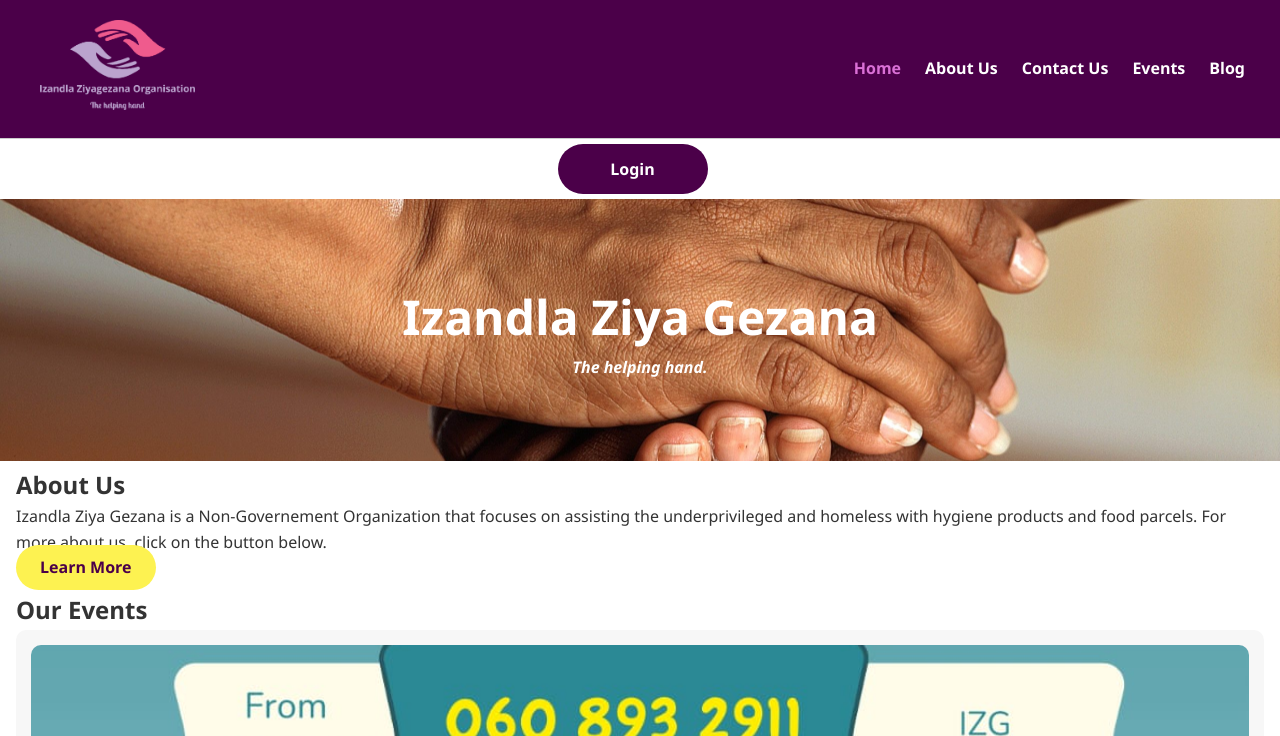
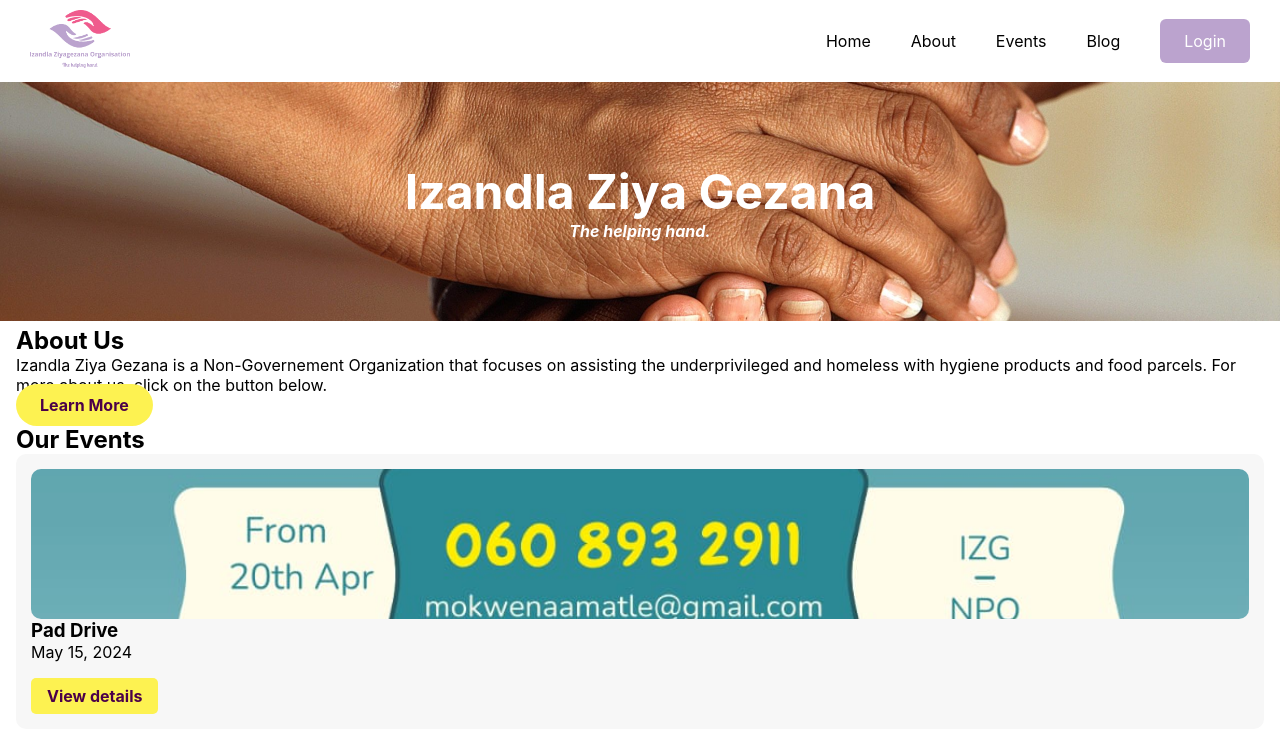
Before and after one commit to PR-Chxbs/IZG-Website, a plain HTML site: page index.html in a window 1280 px wide. Shown: the top 736 px of the page. Drawn offline with Linux system fonts and the light colour scheme.

Commit message:
style: changed header styling

```diff
--- a/css/global.css
+++ b/css/global.css
@@ -3,8 +3,10 @@
     --primary-logo-clr: #BBA3CE;
     --secondary-logo-clr: #EF5B8D;
     --primary-web-clr: #4B0049;
+    --black-clr: #000;
+    --white-clr: #fff;
 
-
+    --section-padding: 30px;
 }
 
 * {
@@ -13,14 +15,56 @@
     box-sizing: border-box;
 }
 
+body {
+    font-family: Inter, Roboto;
+}
+
 li {
     list-style: none;
 }
 
 a {
     text-decoration: none;
+    color: var(--black-clr);
 }
 
 button {
     font-family: inherit;
 }
+
+/* Helper styles */
+.section-padding {
+    padding-left: var(--section-padding);
+    padding-right: var(--section-padding);
+}
+
+.btn {
+    background-color: var(--primary-logo-clr);
+    padding: 12px 24px;
+    color: var(--white-clr);
+    border-radius: 6px;
+}
+
+.top-section {
+    padding-top: 82px;
+}
+
+/* Global header */
+header {
+    position: fixed;
+    width: 100%;
+    display: flex;
+    align-items: center;
+    justify-content: space-between;
+    padding: 10px var(--section-padding);
+    background-color: var(--white-clr);
+
+    .logo {
+        width: 100px;
+    }
+
+    ul {
+        display: flex;
+        gap: 40px;
+    }
+}
--- a/css/homeStyles.css
+++ b/css/homeStyles.css
@@ -1,28 +1,5 @@
-body {
-  margin: 0;
-  font-family: 'Segoe UI', sans-serif;
-  line-height: 1.6;
-  background: #fff;
-  color: #333;
-}
-
-header {
-    display: flex;
-    justify-content: space-between;
-    align-items: center;
-    padding: 20px 35px;
-    background-color: #4b0049;
-    border-bottom: 1px solid #ccc;
-    font-weight: bold;
-}
 
 
-.logo img {
-    height: 90px;
-    width: auto;
-    margin-right: 10px;
-    padding-left: 5px;
-}
 
     .home{
       color: orchid;
@@ -32,19 +9,6 @@
       font-style: italic;
     }
 
-    nav ul {
-      list-style: none;
-      display: flex;
-      gap: 1.5rem;
-      margin: 0;
-      padding: 0;
-
-    }
-
-    nav a {
-      color: white;
-      text-decoration: none;
-    }
 
     .sign-in {
       text-align: center;
--- a/index.html
+++ b/index.html
@@ -10,24 +10,23 @@
 
 <body>
   <header>
-    <div class="logo">
-      <a href="./index.html"> <img src="./resources/IZG Full Color Logo.png" alt="Company Logo"> </a>
-    </div>
+    <a href="./index.html">
+      <img src="./resources/IZG Full Color Logo.png" alt="Company Logo" class="logo" />
+    </a>
 
     <nav>
       <ul class="nav-links">
-          <li><a href="./index.html" class="home">Home</a></li>
-          <li><a href="./pages/AboutUs.html" class="about">About Us</a></li>
-          <li><a href="./pages/ContactUs.html" class="contact">Contact Us</a></li>
-          <li><a href="./pages/Events.html" class="events">Events</a></li>
-          <li><a href="./pages/Blog.html" class="blog">Blog</a></li>
+        <li><a href="./index.html" class="active">Home</a></li>
+        <li><a href="./pages/AboutUs.html">About</a></li>
+        <li><a href="./pages/Events.html">Events</a></li>
+        <li><a href="./pages/Blog.html">Blog</a></li>
+        <li><a href="./Admin/Sign-In.html" class="btn">Login</a></li>
+        <!--<li><a href="./pages/ContactUs.html" class="contact">Contact Us</a></li>-->
       </ul>
     </nav>
   </header>
 
-  <section class="sign-in">
-    <a href="./Admin/Sign-In.html"> <button class="login" type="button">Login</button> </a>
-  </section>
+  <div class="top-section"></div>
 
   <section class="hero">
     <div class="hero-content">
@@ -83,12 +82,10 @@
           <li><a href=" izg.npo@outlook.com" target="_blank"><Email></a></li>
         </ul>
       </section>
-
       <!-- Copyrights -->
       <section class ="copyright">
         <p>&copy; 2025 Izandla Ziya Gezana. All rights reserved.</p>
       </section>
-
     </section>
   </footer>
 
```
Also changed, not shown: pages/Blog.html (+2 -3 lines). Lines whose indentation alone changed are shown as unchanged.
